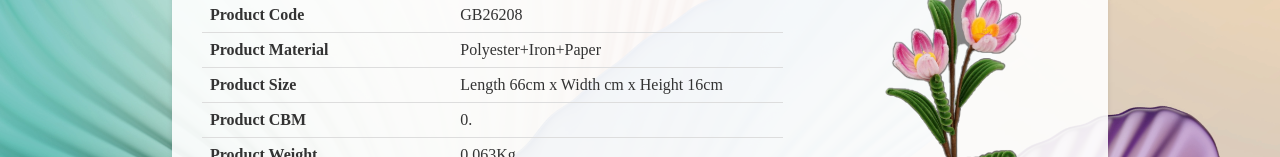
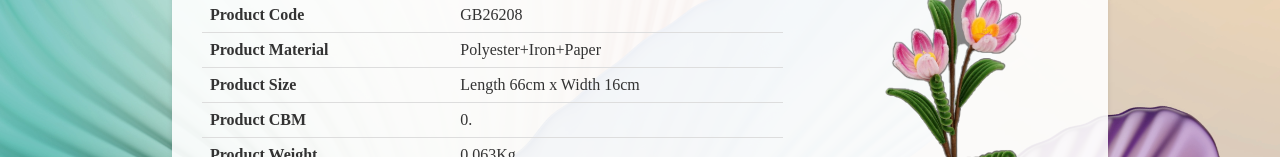
Before and after one commit to GBSLIT/GB26208, a plain HTML site: page index.html in a window 1280 px wide. Shown: the part 266-423 px from the top of the page. Drawn offline with Linux system fonts and the light colour scheme.

Commit message:
Update index.html

```diff
--- a/index.html
+++ b/index.html
@@ -149,7 +149,7 @@
                 </tr>
                 <tr>
                     <th>Product Size</th>
-                    <td>Length 66cm x Width cm x Height 16cm</td>
+                    <td>Length 66cm x Width 16cm</td>
                 </tr>
                 <tr>
                     <th>Product CBM</th>
```
